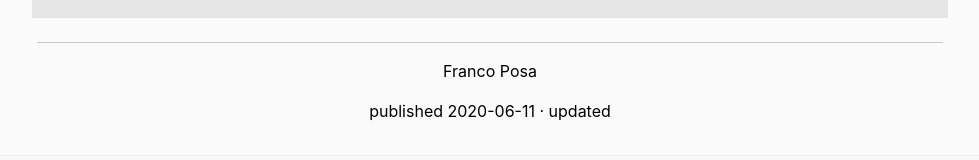
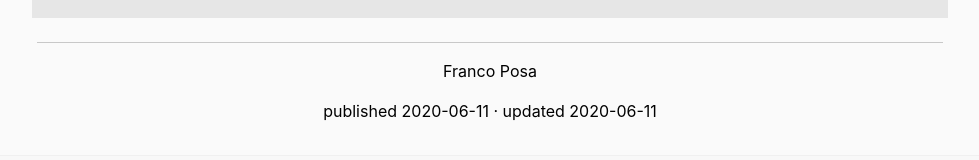
Before and after one commit to francojposa/personal-site, a Jekyll site: the page built from _resources_dev_setup_guides/java-setup-macos.md, in a window 1280 px wide and 900 px high, scrolled down 1603 px. Shown: the part 736-896 px from the top of the window, without its empty margins (150-1129 px from the left). Built offline with Jekyll 4.4.1, drawn with Linux system fonts in a browser that asks for light colours.

Commit message:
Updated date for Java install

```diff
--- a/_resources_dev_setup_guides/java-setup-macos.md
+++ b/_resources_dev_setup_guides/java-setup-macos.md
@@ -4,6 +4,7 @@ title: "Java Dev Setup for MacOS"
 slug: java-macos
 description: "A beginner's Java development environment setup for MacOS"
 published_date: 2020-06-11
+updated_date: 2020-06-11
 author: Franco Posa
 order_number: 3
 ---
```
